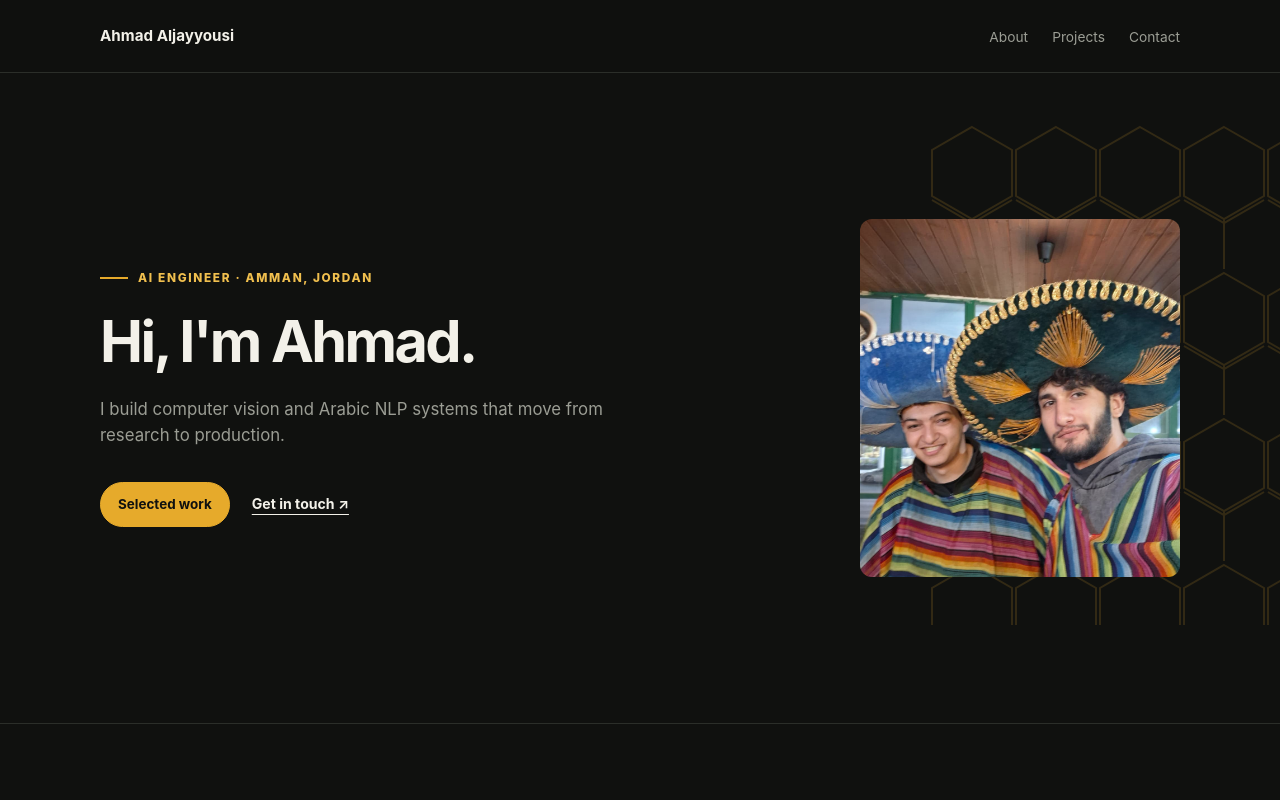
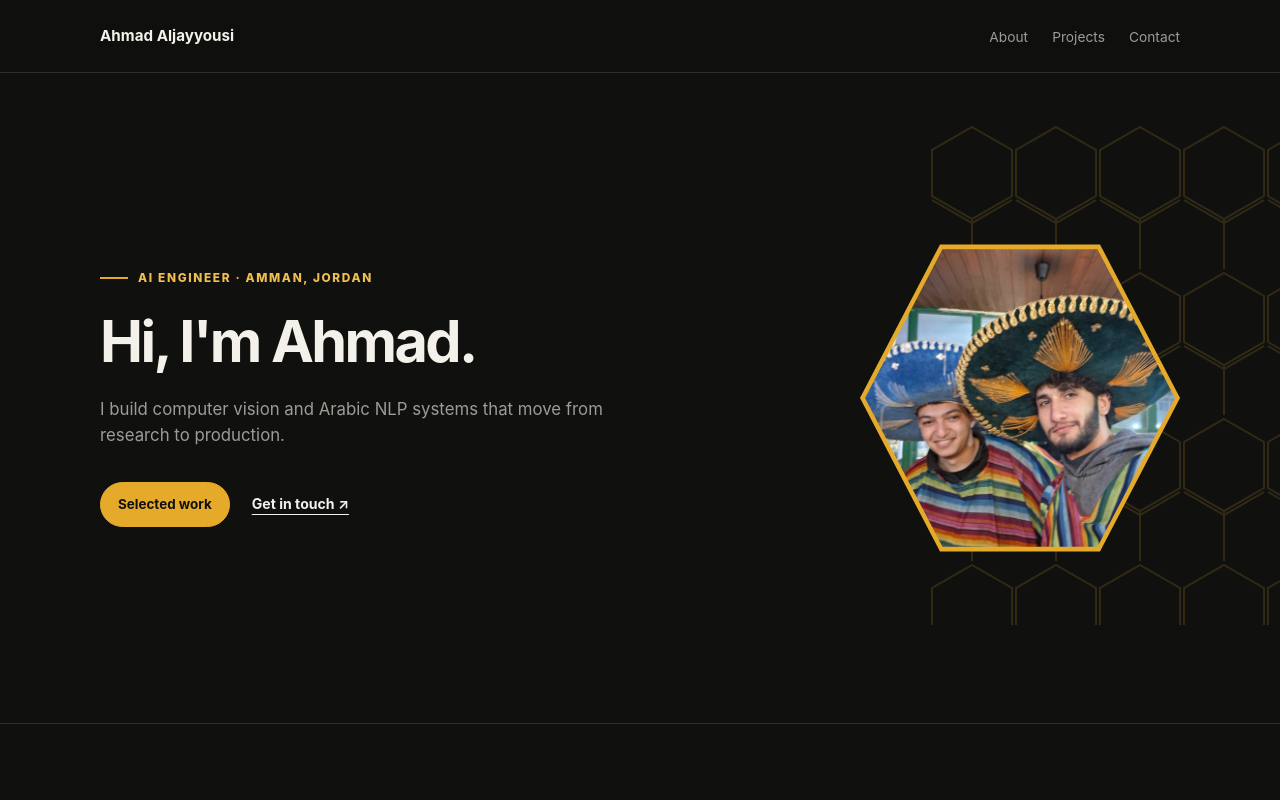
Before and after one commit to Jayousi7/Jayousi7.github.io, a plain HTML site: page index.html in a window 1280 px wide. Shown: the top 800 px of the page. Drawn offline with Linux system fonts and the light colour scheme.

Commit message:
final final

```diff
--- a/css/style.css
+++ b/css/style.css
@@ -108,13 +108,20 @@ h3 { font-size: 1.15rem; }
 .button:hover { background: var(--accent-light); border-color: var(--accent-light); transform: translateY(-2px); }
 a:focus-visible { outline: 3px solid var(--accent); outline-offset: 3px; }
 
-.portrait-wrap { justify-self: end; width: min(100%, 340px); }
+.portrait-wrap {
+  justify-self: end;
+  width: min(100%, 340px);
+  aspect-ratio: 1;
+  padding: 5px;
+  background: var(--accent);
+  clip-path: polygon(25% 2%, 75% 2%, 100% 50%, 75% 98%, 25% 98%, 0 50%);
+}
 .avatar {
   display: block;
   width: 100%;
-  aspect-ratio: 1 / 1.12;
+  height: 100%;
   object-fit: cover;
-  border-radius: 12px;
+  clip-path: polygon(25% 2%, 75% 2%, 100% 50%, 75% 98%, 25% 98%, 0 50%);
   filter: saturate(0.9);
 }
 
```
